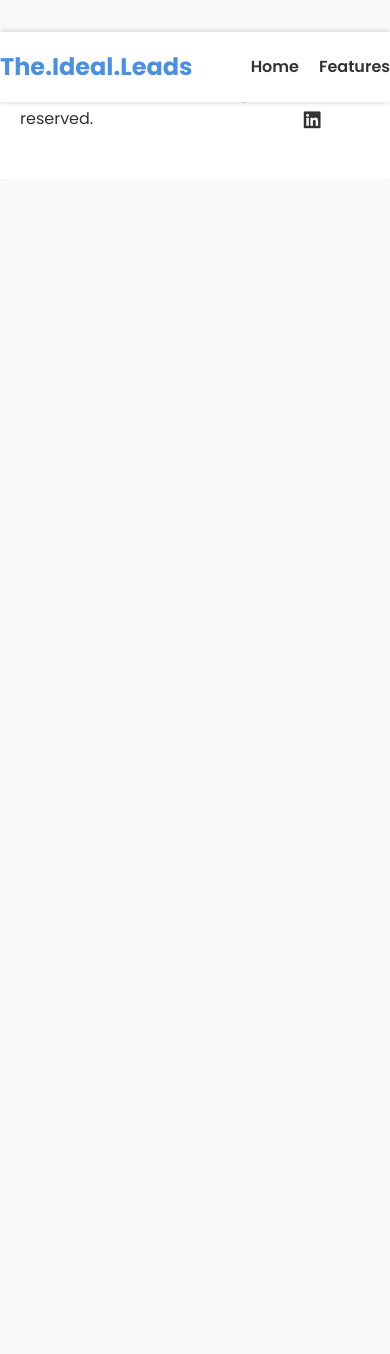
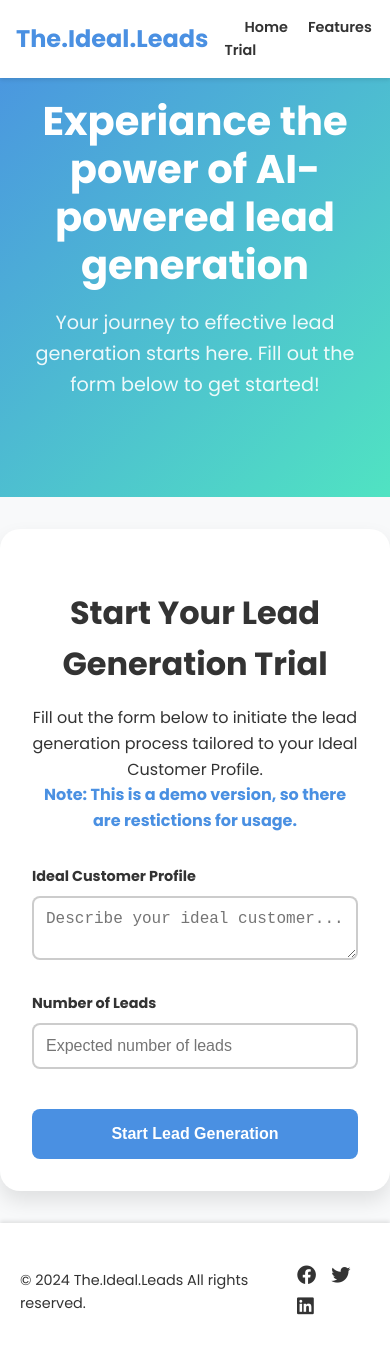
Before and after one commit to RohitSen1235/TheIdealLead, a Vue app in the folder frontend/: page /demo in a window 390 px wide. Shown: the top 1354 px of the page. Before the commit the page ends 844 px from the top, so only its background shows below. Built offline with nearby package versions, Linux system fonts and the light colour scheme.

Commit message:
changes to router to add DemoView | adjusted the styles

```diff
--- a/frontend/src/App.vue
+++ b/frontend/src/App.vue
@@ -6,8 +6,8 @@
         <nav>
           <router-link to="/">Home</router-link>
           <router-link to="/features">Features</router-link>
-          <!-- <router-link to="/pricing">Pricing</router-link>
-          <router-link to="/contact">Contact</router-link> -->
+          <router-link to="/demo">Start Trial</router-link>
+          <!-- Link to the Demo page -->
         </nav>
       </div>
     </header>
@@ -36,6 +36,7 @@ export default {
 <style>
 @import url("https://fonts.googleapis.com/css2?family=Poppins:wght@300;400;600;700&display=swap");
 @import url("https://cdnjs.cloudflare.com/ajax/libs/font-awesome/6.1.1/css/all.min.css");
+@import "./assets/styles/global.css";
 
 :root {
   --primary-color: #4a90e2;
--- a/frontend/src/assets/styles/features.css
+++ b/frontend/src/assets/styles/features.css
@@ -32,6 +32,7 @@
     color: #4a90e2;
     margin: 0;
     font-size: 1.5rem;
+    text-align: left;
   }
 
   .feature-item p {
--- a/frontend/src/assets/styles/global.css
+++ b/frontend/src/assets/styles/global.css
@@ -45,6 +45,22 @@
     transform: translateY(-2px);
   }
 
+  .feature-details {
+    padding: 4rem 0;
+    background-color: white;
+  }
+
+  .feature-details h2 {
+    text-align: center;
+    margin-bottom: 3rem;
+    font-size: 2.5rem;
+    color: #4a90e2;
+  }
+
+  header h1 {
+    font-size: 1.5rem;
+    padding-left: 1rem;
+  }
 
   @media (max-width: 768px) {
     .hero h1 {
@@ -54,4 +70,39 @@
     .hero p {
       font-size: 1rem;
     }
+    body {
+      font-size: 0.9rem; /* Smaller base font size */
+      /* padding-left: 0.5rem;
+      padding-right: 0.5rem; */
+    }
+    nav {
+      padding-left: 1rem;
+      padding-right: 1rem;
+    }
+    h1 {
+        font-size: 2rem; /* Smaller heading size */
+    }
+
+    h2 {
+        font-size: 1.5rem; /* Smaller heading size */
+    }
+
+    h3 {
+        font-size: 1.25rem; /* Smaller heading size */
+    }
+    button,
+    .cta-button {
+        padding: 0.5rem 1rem; /* Smaller button padding */
+        font-size: 0.9rem; /* Smaller button font size */
+    }
+
+    input,
+    textarea {
+        padding: 0.5rem; /* Smaller padding for input fields */
+        font-size: 0.9rem; /* Smaller font size for inputs */
+    }
+
+    .lead-form-container {
+        padding: 1rem; /* Reduce padding on mobile */
+    }
   }
--- a/frontend/src/router/index.js
+++ b/frontend/src/router/index.js
@@ -1,6 +1,7 @@
 import { createRouter, createWebHistory } from "vue-router";
 import HomeView from "../views/HomeView.vue";
 import FeaturesView from "../views/FeaturesView.vue";
+import DemoView from "../views/DemoView.vue"; // Import the Demo view
 // import PricingView from "../views/PricingView.vue";
 
 const routes = [
@@ -13,6 +14,11 @@ const routes = [
     path: "/features",
     name: "features",
     component: FeaturesView,
+  },
+  {
+    path: "/demo", // Add the route for the Demo page
+    name: "demo",
+    component: DemoView,
   },
   // {
   //   path: "/pricing",
```
